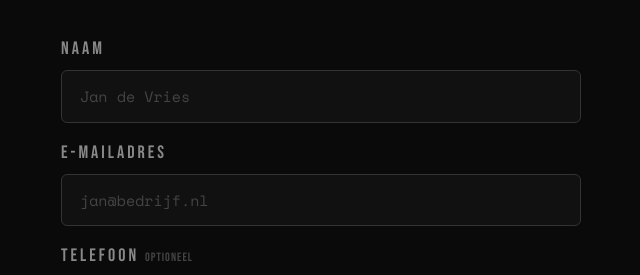
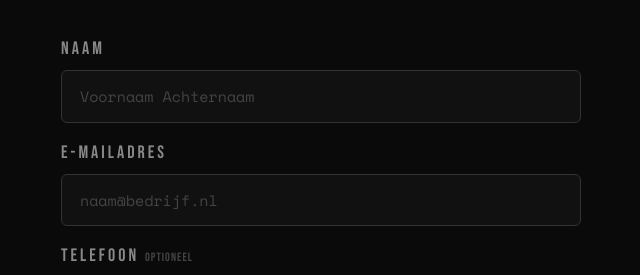
Before and after one commit to arnoceo-ops/arno-blog, a Next.js app: page /bot-aanmelden in a window 1280 px wide. Shown: the part 400-675 px from the top of the page, without its empty margins (319-959 px from the left). Built offline with nearby package versions, Linux system fonts and the light colour scheme.

Commit message:
feat: email placeholder wordt instructie bij privéadres

```diff
--- a/app/bot-aanmelden/page.tsx
+++ b/app/bot-aanmelden/page.tsx
@@ -5,18 +5,29 @@ import Link from 'next/link'
 
 export default function BotAanmeldenPage() {
   const [form, setForm] = useState({ naam: '', email: '', telefoon: '', linkedin: '' })
+  const [emailPlaceholder, setEmailPlaceholder] = useState('naam@bedrijf.nl')
   const [submitted, setSubmitted] = useState(false)
   const [loading, setLoading] = useState(false)
   const [error, setError] = useState('')
+
+  const QUICK_CHECK = ['gmail.com','hotmail.com','outlook.com','yahoo.com','live.com','icloud.com','me.com','msn.com','protonmail.com','proton.me','gmx.com','gmx.net','ziggo.nl','kpnmail.nl','xs4all.nl']
+
+  function handleEmailBlur() {
+    const domain = form.email.split('@')[1]?.toLowerCase()
+    if (domain && QUICK_CHECK.includes(domain)) {
+      setForm(prev => ({ ...prev, email: '' }))
+      setEmailPlaceholder('Voer je zakelijke e-mailadres in.')
+    }
+  }
 
   async function handleSubmit(e: React.FormEvent) {
     e.preventDefault()
     setLoading(true)
     setError('')
     const domain = form.email.split('@')[1]?.toLowerCase()
-    const quickCheck = ['gmail.com','hotmail.com','outlook.com','yahoo.com','live.com','icloud.com','me.com','msn.com','protonmail.com','proton.me','gmx.com','gmx.net','ziggo.nl','kpnmail.nl','xs4all.nl']
-    if (!domain || quickCheck.includes(domain)) {
-      setError('Gebruik je zakelijke e-mailadres.')
+    if (!domain || QUICK_CHECK.includes(domain)) {
+      setForm(prev => ({ ...prev, email: '' }))
+      setEmailPlaceholder('Voer je zakelijke e-mailadres in.')
       setLoading(false)
       return
     }
@@ -96,7 +107,7 @@ export default function BotAanmeldenPage() {
                     <input
                       className="field-input"
                       type="text"
-                      placeholder="Jan de Vries"
+                      placeholder="Voornaam Achternaam"
                       value={form.naam}
                       onChange={e => setForm({ ...form, naam: e.target.value })}
                       required
@@ -107,9 +118,10 @@ export default function BotAanmeldenPage() {
                     <input
                       className="field-input"
                       type="email"
-                      placeholder="jan@bedrijf.nl"
+                      placeholder={emailPlaceholder}
                       value={form.email}
-                      onChange={e => setForm({ ...form, email: e.target.value })}
+                      onChange={e => { setForm({ ...form, email: e.target.value }); setEmailPlaceholder('naam@bedrijf.nl') }}
+                      onBlur={handleEmailBlur}
                       required
                     />
                   </div>
```
